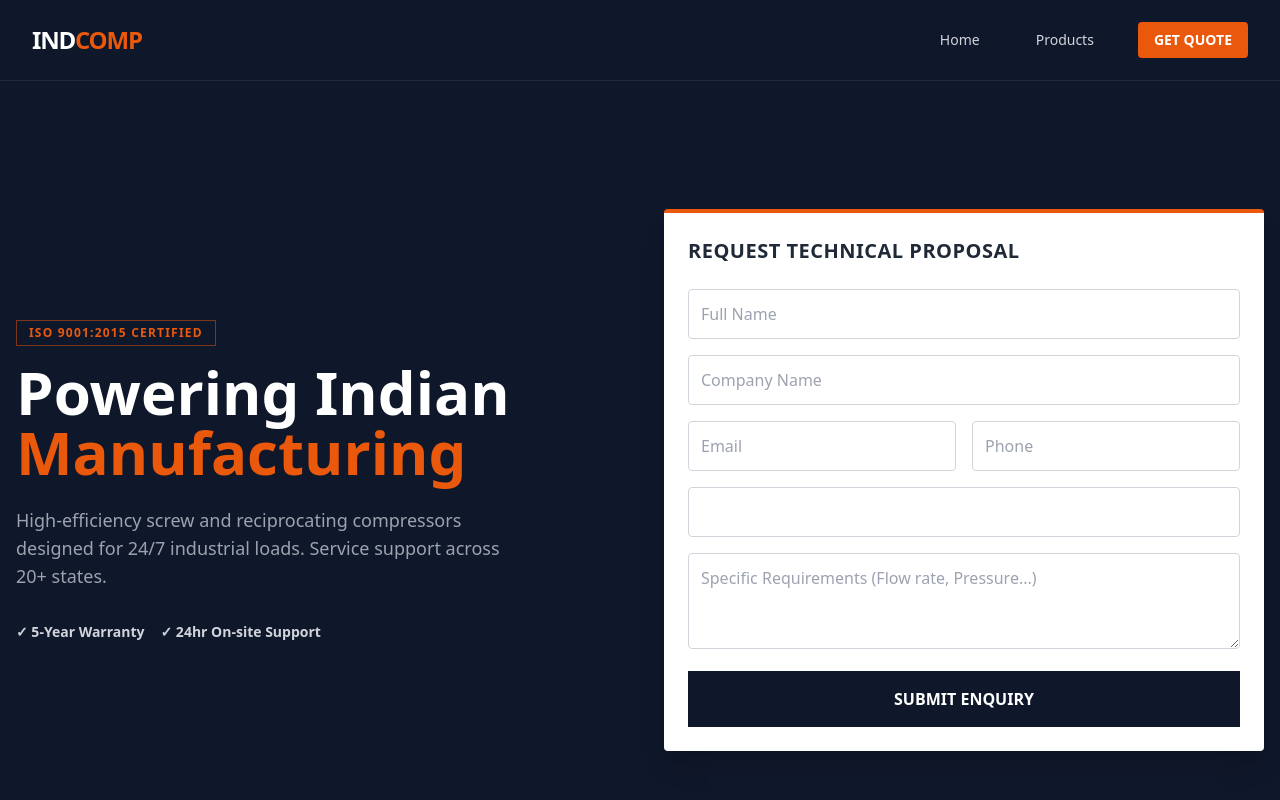
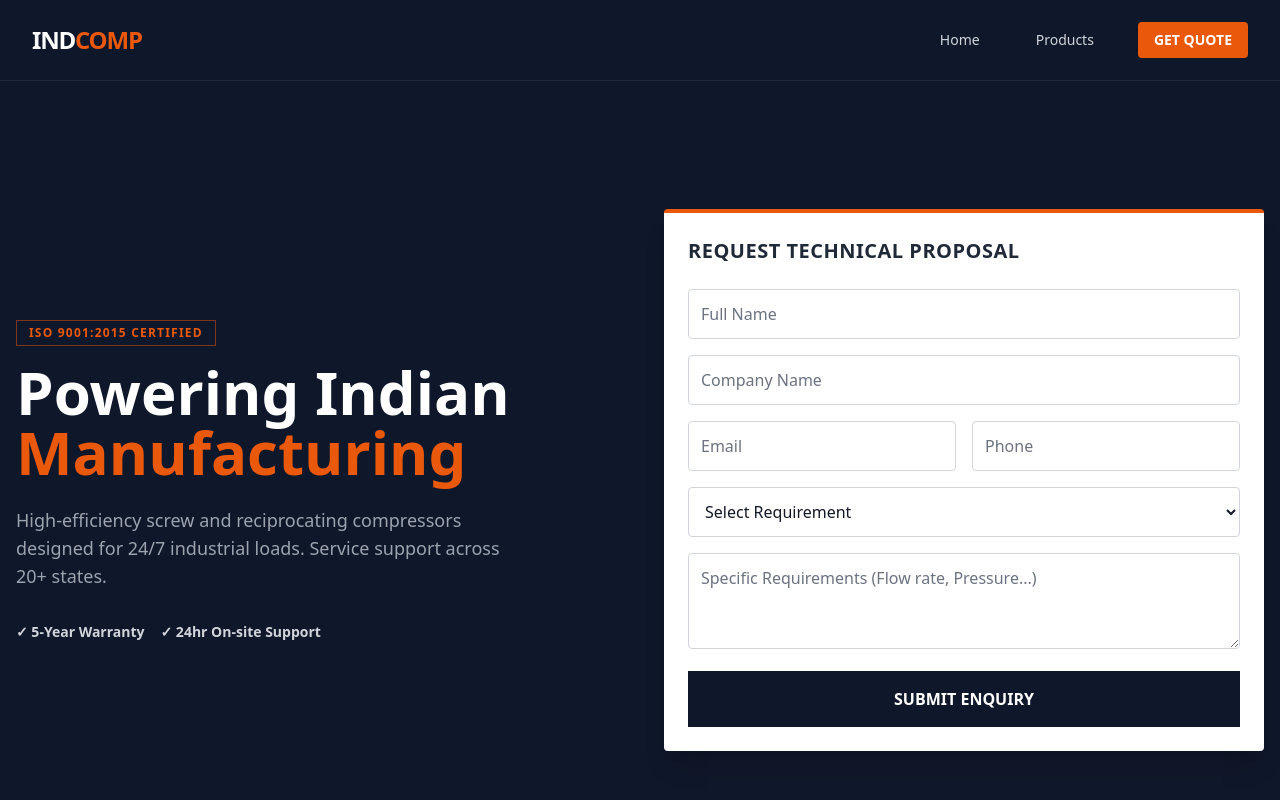
Before and after one commit to SudarshanTushar/shell, a Next.js app in the folder client/: page / in a window 1280 px wide. Shown: the top 800 px of the page. Built offline with nearby package versions, Linux system fonts and the light colour scheme.

Commit message:
Update LeadForm.js

```diff
--- a/client/components/LeadForm.js
+++ b/client/components/LeadForm.js
@@ -10,7 +10,6 @@ export default function LeadForm() {
     e.preventDefault();
     setStatus('submitting');
 
-    // In production, use absolute URL if on different subdomain, or relative if served from same origin
     const res = await fetch('/api/leads', {
       method: 'POST',
       headers: { 'Content-Type': 'application/json' },
@@ -28,35 +27,80 @@ export default function LeadForm() {
     </div>
   );
 
+  // Common styles for all inputs to ensure visibility
+  const inputStyles = "w-full p-3 border border-gray-300 rounded bg-white text-gray-900 placeholder-gray-500 focus:outline-none focus:border-brand-orange focus:ring-1 focus:ring-brand-orange";
+
   return (
     <form onSubmit={handleSubmit} className="bg-white p-6 rounded shadow-xl border-t-4 border-brand-orange">
       <h3 className="text-xl font-bold text-gray-800 mb-6 uppercase tracking-wide">Request Technical Proposal</h3>
       <div className="space-y-4">
-        <input required className="w-full p-3 border border-gray-300 rounded" placeholder="Full Name"
-          onChange={e => setFormData({...formData, name: e.target.value})} />
 
-        <input required className="w-full p-3 border border-gray-300 rounded" placeholder="Company Name"
-          onChange={e => setFormData({...formData, company: e.target.value})} />
+        {/* Name Input */}
+        <input
+          required
+          type="text"
+          className={inputStyles}
+          placeholder="Full Name"
+          value={formData.name}
+          onChange={e => setFormData({...formData, name: e.target.value})}
+        />
+
+        {/* Company Input */}
+        <input
+          required
+          type="text"
+          className={inputStyles}
+          placeholder="Company Name"
+          value={formData.company}
+          onChange={e => setFormData({...formData, company: e.target.value})}
+        />
 
         <div className="grid grid-cols-2 gap-4">
-          <input required type="email" className="w-full p-3 border border-gray-300 rounded" placeholder="Email"
-            onChange={e => setFormData({...formData, email: e.target.value})} />
-          <input required type="tel" className="w-full p-3 border border-gray-300 rounded" placeholder="Phone"
-            onChange={e => setFormData({...formData, phone: e.target.value})} />
+          {/* Email Input */}
+          <input
+            required
+            type="email"
+            className={inputStyles}
+            placeholder="Email"
+            value={formData.email}
+            onChange={e => setFormData({...formData, email: e.target.value})}
+          />
+          {/* Phone Input */}
+          <input
+            required
+            type="tel"
+            className={inputStyles}
+            placeholder="Phone"
+            value={formData.phone}
+            onChange={e => setFormData({...formData, phone: e.target.value})}
+          />
         </div>
 
-        <select className="w-full p-3 border border-gray-300 rounded bg-white"
-            onChange={e => setFormData({...formData, productType: e.target.value})}>
+        {/* Product Select */}
+        <select
+          className={inputStyles}
+          value={formData.productType}
+          onChange={e => setFormData({...formData, productType: e.target.value})}
+        >
           <option value="General">Select Requirement</option>
           <option value="Screw Compressor">Screw Compressor (15kW+)</option>
           <option value="Reciprocating">Reciprocating Compressor</option>
           <option value="Air Dryer">Air Dryer / Line Filter</option>
         </select>
 
-        <textarea className="w-full p-3 border border-gray-300 rounded h-24" placeholder="Specific Requirements (Flow rate, Pressure...)"
-            onChange={e => setFormData({...formData, message: e.target.value})}></textarea>
+        {/* Message Textarea */}
+        <textarea
+          className={`${inputStyles} h-24`}
+          placeholder="Specific Requirements (Flow rate, Pressure...)"
+          value={formData.message}
+          onChange={e => setFormData({...formData, message: e.target.value})}
+        ></textarea>
 
-        <button disabled={status === 'submitting'} type="submit" className="w-full bg-ind-blue text-white font-bold py-4 uppercase hover:bg-slate-800 transition">
+        <button
+          disabled={status === 'submitting'}
+          type="submit"
+          className="w-full bg-ind-blue text-white font-bold py-4 uppercase hover:bg-slate-800 transition"
+        >
           {status === 'submitting' ? 'Processing...' : 'Submit Enquiry'}
         </button>
       </div>
```
